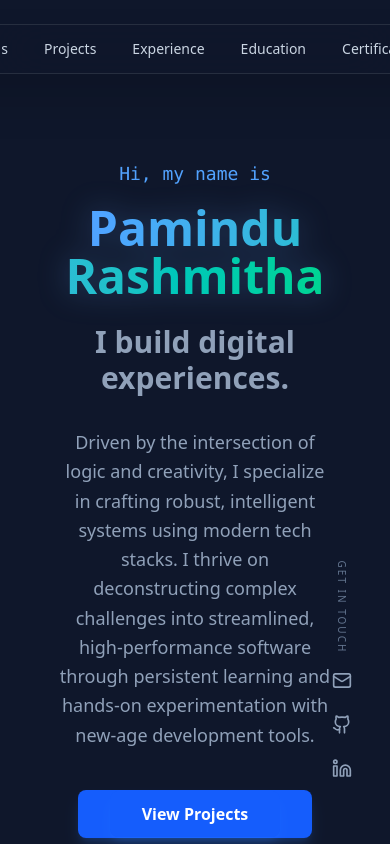
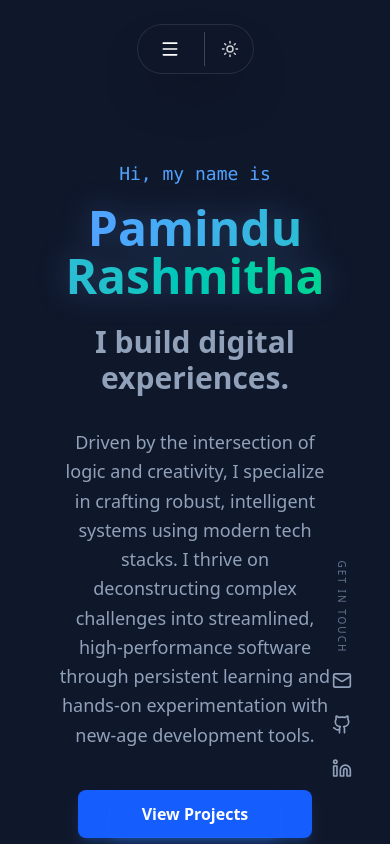
Before and after one commit to Pamindu-Rashmitha/my-portfolio, a React (Vite) app: page / in a window 390 px wide. Shown: the top 844 px of the page. Built offline with nearby package versions, Linux system fonts and the light colour scheme.

Commit message:
feat: Add mobile menu toggle and improve theme switch functionality in Navbar

```diff
--- a/src/components/navbar.tsx
+++ b/src/components/navbar.tsx
@@ -1,10 +1,10 @@
 import { useState, useEffect } from 'react';
-import { Sun, Moon } from 'lucide-react';
+import { Sun, Moon, Menu, X } from 'lucide-react';
 
 const Navbar = () => {
   const [activeTab, setActiveTab] = useState('Home');
   const [isDarkMode, setIsDarkMode] = useState(true);
-
+  const [isMenuOpen, setIsMenuOpen] = useState(false);
 
   useEffect(() => {
     if (isDarkMode) {
@@ -13,10 +13,6 @@ const Navbar = () => {
       document.documentElement.classList.remove('dark');
     }
   }, [isDarkMode]);
-
-  const toggleTheme = () => {
-    setIsDarkMode(!isDarkMode);
-  };
 
   const navLinks = [
     { name: 'Home', id: 'home' },
@@ -31,8 +27,10 @@ const Navbar = () => {
 
   return (
     <nav className="fixed top-6 left-0 w-full z-50 flex justify-center px-4">
-      <div className="bg-blue-600/20 dark:bg-slate-900/80 backdrop-blur-xl border border-white/10 p-1.5 rounded-full flex items-center shadow-2xl transition-colors duration-300">
-        <div className="flex items-center gap-1">
+      <div className="bg-blue-600/20 dark:bg-slate-900/80 backdrop-blur-xl border border-white/10 p-1.5 rounded-full flex items-center shadow-2xl transition-all duration-300">
+
+
+        <div className="hidden lg:flex items-center gap-1">
           {navLinks.map((link) => (
             <a
               key={link.id}
@@ -50,13 +48,49 @@ const Navbar = () => {
         </div>
 
 
+        <div className="lg:hidden flex items-center px-2">
+          <button
+            onClick={() => setIsMenuOpen(!isMenuOpen)}
+            className="p-2 text-white hover:bg-white/10 rounded-full transition-colors"
+          >
+            {isMenuOpen ? <X size={20} /> : <Menu size={20} />}
+          </button>
+        </div>
+
+
         <div className="ml-2 pl-2 border-l border-white/20">
           <button
-            onClick={toggleTheme}
+            onClick={() => setIsDarkMode(!isDarkMode)}
             className="p-2 text-white/80 hover:text-white hover:bg-white/10 rounded-full transition-colors"
-            aria-label="Toggle Theme"
           >
             {isDarkMode ? <Sun size={18} /> : <Moon size={18} />}
+          </button>
+        </div>
+      </div>
+
+
+      <div className={`fixed inset-0 bg-slate-950/90 backdrop-blur-2xl lg:hidden transition-transform duration-500 ease-in-out ${isMenuOpen ? 'translate-x-0' : 'translate-x-full'}`}>
+        <div className="flex flex-col items-center justify-center h-full gap-8">
+          {navLinks.map((link) => (
+            <a
+              key={link.id}
+              href={`#${link.id}`}
+              onClick={() => {
+                setActiveTab(link.name);
+                setIsMenuOpen(false);
+              }}
+              className={`text-2xl font-bold transition-colors ${
+                activeTab === link.name ? 'text-blue-400' : 'text-white/70 hover:text-white'
+              }`}
+            >
+              {link.name}
+            </a>
+          ))}
+          <button
+            onClick={() => setIsMenuOpen(false)}
+            className="mt-8 p-4 bg-white/10 rounded-full text-white"
+          >
+            <X size={30} />
           </button>
         </div>
       </div>
```
